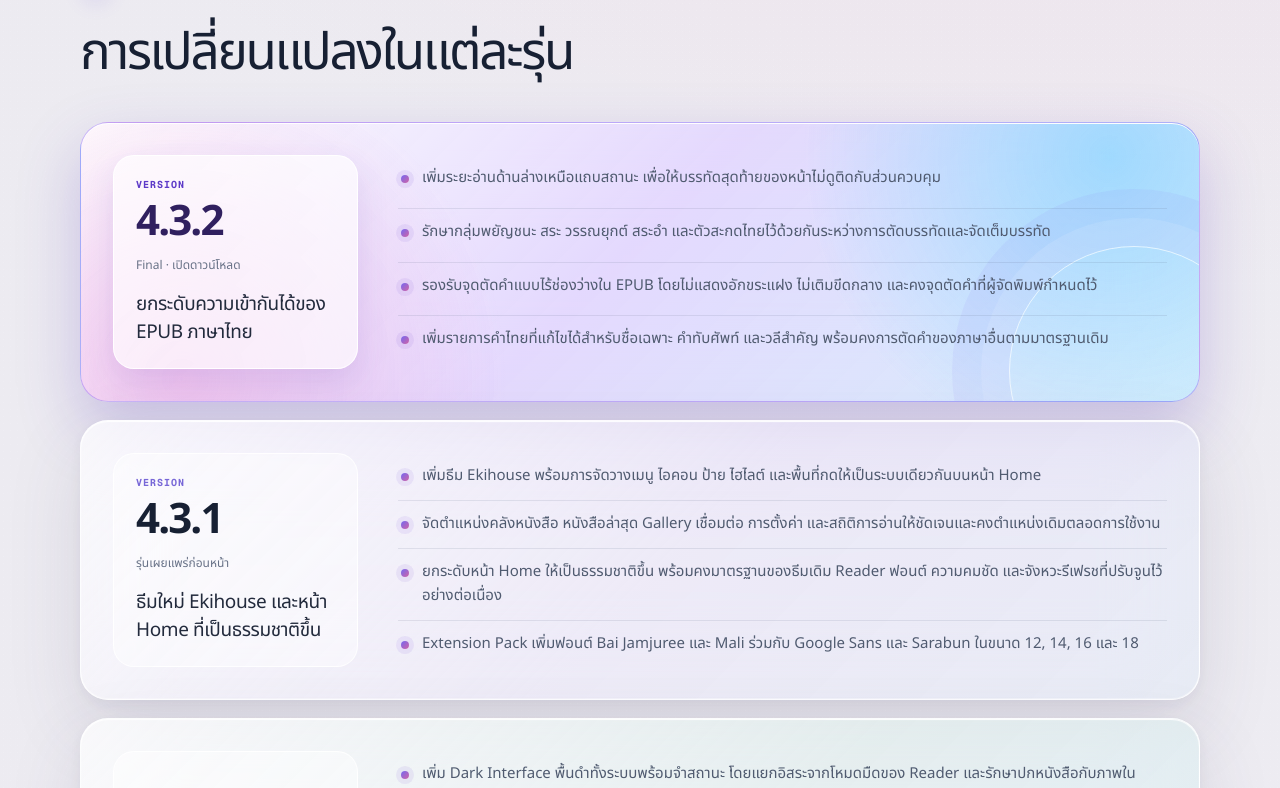
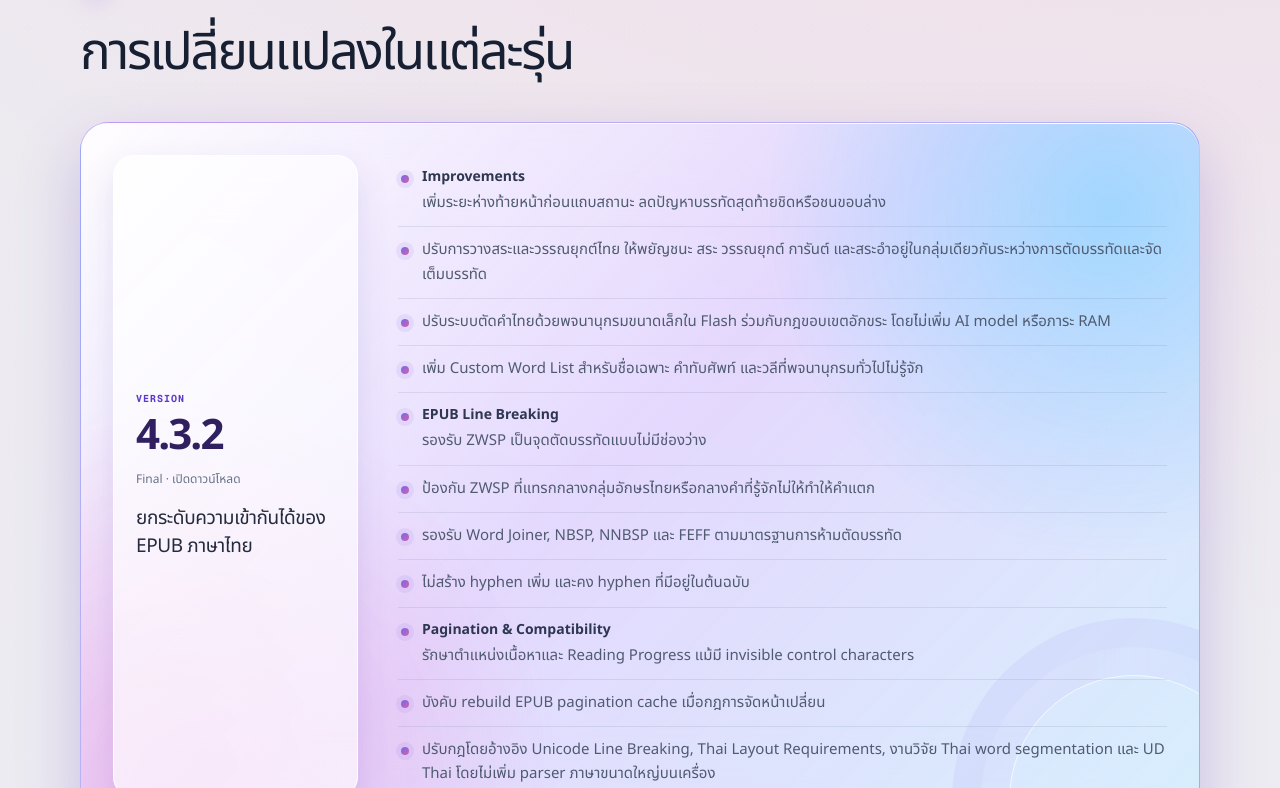
Before and after one commit to papaaiclass/ekicross, a Next.js app in the folder ekicross-site/: page / in a window 1280 px wide. Shown: the part 9772-10560 px from the top of the page. Built offline with nearby package versions, Linux system fonts and the light colour scheme.

Commit message:
docs: expand 4.3.2 changelog

```diff
--- a/ekicross-site/app/globals.css
+++ b/ekicross-site/app/globals.css
@@ -411,6 +411,7 @@ main[lang='th'] button {
 .changelog-card li { position: relative; padding: 11px 0 11px 24px; border-bottom: 1px solid rgba(94,105,133,.14); }
 .changelog-card li:last-child { border-bottom: 0; }
 .changelog-card li::before { content: ''; position: absolute; top: 20px; left: 3px; width: 8px; height: 8px; border-radius: 50%; background: linear-gradient(135deg,#7468f1,#d064a6); box-shadow: 0 0 0 5px rgba(136,103,219,.11); }
+.changelog-card li .changelog-group { display: block; margin-bottom: 4px; color: #2e3650; font-size: 14px; line-height: 1.5; }
 .changelog-card li p { margin: 0; color: #505b70; font-size: 15px; line-height: 1.62; }
 
 @media (max-width: 1000px) {
@@ -419,6 +420,8 @@ main[lang='th'] button {
 }
 @media (max-width: 850px) {
   .showcase-grid { grid-template-columns: 1fr; }
+  .showcase-device { width: min(100%, 440px); margin-inline: auto; display: grid; justify-items: center; }
+  .showcase-device figcaption { justify-self: stretch; }
   .showcase-grid figure:first-child, .showcase-grid figure:last-child { transform: none; }
   .two-releases { grid-template-columns: 1fr; }
   .support-card { grid-template-columns: 1fr; }
@@ -433,7 +436,7 @@ main[lang='th'] button {
 }
 @media (max-width: 520px) {
   .showcase, .installation, .changelog { padding: 58px 0; }
-  .showcase-device { width: min(121%, 473px); }
+  .showcase-device { width: min(100%, 440px); }
   .developer-profile { padding: 54px 0 68px; }
   .developer-copy h2 { font-size: 32px; }
   .showcase-grid figure { padding: 8px; border-radius: 23px; }
--- a/ekicross-site/app/page.tsx
+++ b/ekicross-site/app/page.tsx
@@ -307,20 +307,51 @@ const changelogEntries = [
     headline: { th: 'ยกระดับความเข้ากันได้ของ EPUB ภาษาไทย', en: 'Improved Thai EPUB compatibility' },
     changes: [
       {
-        th: 'เพิ่มระยะอ่านด้านล่างเหนือแถบสถานะ เพื่อให้บรรทัดสุดท้ายของหน้าไม่ดูติดกับส่วนควบคุม',
-        en: 'Added a protected reading margin above the status bar, so the final line stays visually clear of the controls.',
+        title: { th: 'Improvements', en: 'Improvements' },
+        th: 'เพิ่มระยะห่างท้ายหน้าก่อนแถบสถานะ ลดปัญหาบรรทัดสุดท้ายชิดหรือชนขอบล่าง',
+        en: 'Adds bottom-page spacing before the status bar, preventing the last line from sitting against the lower edge.',
       },
       {
-        th: 'รักษากลุ่มพยัญชนะ สระ วรรณยุกต์ สระอำ และตัวสะกดไทยไว้ด้วยกันระหว่างการตัดบรรทัดและจัดเต็มบรรทัด',
-        en: 'Keeps Thai consonants, vowels, tone marks, sara am, and silent finals together during wrapping and justification.',
+        th: 'ปรับการวางสระและวรรณยุกต์ไทย ให้พยัญชนะ สระ วรรณยุกต์ การันต์ และสระอำอยู่ในกลุ่มเดียวกันระหว่างการตัดบรรทัดและจัดเต็มบรรทัด',
+        en: 'Refines Thai vowel and tone-mark placement, keeping consonants, vowels, tone marks, thanthakhat, and sara am together during wrapping and justification.',
       },
       {
-        th: 'รองรับจุดตัดคำแบบไร้ช่องว่างใน EPUB โดยไม่แสดงอักขระแฝง ไม่เติมขีดกลาง และคงจุดตัดคำที่ผู้จัดพิมพ์กำหนดไว้',
-        en: 'Handles invisible EPUB break controls without showing hidden characters or adding hyphens, while preserving publisher-defined breaks.',
+        th: 'ปรับระบบตัดคำไทยด้วยพจนานุกรมขนาดเล็กใน Flash ร่วมกับกฎขอบเขตอักขระ โดยไม่เพิ่ม AI model หรือภาระ RAM',
+        en: 'Refines Thai word breaking with a compact Flash-resident dictionary and character-boundary rules, without adding an AI model or RAM overhead.',
       },
       {
-        th: 'เพิ่มรายการคำไทยที่แก้ไขได้สำหรับชื่อเฉพาะ คำทับศัพท์ และวลีสำคัญ พร้อมคงการตัดคำของภาษาอื่นตามมาตรฐานเดิม',
-        en: 'Adds an editable Thai word list for names, transliterations, and fixed expressions while keeping established non-Thai hyphenation behavior.',
+        th: 'เพิ่ม Custom Word List สำหรับชื่อเฉพาะ คำทับศัพท์ และวลีที่พจนานุกรมทั่วไปไม่รู้จัก',
+        en: 'Adds a Custom Word List for names, transliterations, and phrases that general dictionaries do not recognise.',
+      },
+      {
+        title: { th: 'EPUB Line Breaking', en: 'EPUB Line Breaking' },
+        th: 'รองรับ ZWSP เป็นจุดตัดบรรทัดแบบไม่มีช่องว่าง',
+        en: 'Supports ZWSP as a zero-width line-break opportunity.',
+      },
+      {
+        th: 'ป้องกัน ZWSP ที่แทรกกลางกลุ่มอักษรไทยหรือกลางคำที่รู้จักไม่ให้ทำให้คำแตก',
+        en: 'Prevents ZWSP inside a Thai character cluster or a recognised word from splitting the word.',
+      },
+      {
+        th: 'รองรับ Word Joiner, NBSP, NNBSP และ FEFF ตามมาตรฐานการห้ามตัดบรรทัด',
+        en: 'Supports Word Joiner, NBSP, NNBSP, and FEFF according to no-break line-breaking rules.',
+      },
+      {
+        th: 'ไม่สร้าง hyphen เพิ่ม และคง hyphen ที่มีอยู่ในต้นฉบับ',
+        en: 'Does not insert additional hyphens and preserves hyphens already present in the source.',
+      },
+      {
+        title: { th: 'Pagination & Compatibility', en: 'Pagination & Compatibility' },
+        th: 'รักษาตำแหน่งเนื้อหาและ Reading Progress แม้มี invisible control characters',
+        en: 'Preserves content position and Reading Progress even when invisible control characters are present.',
+      },
+      {
+        th: 'บังคับ rebuild EPUB pagination cache เมื่อกฎการจัดหน้าเปลี่ยน',
+        en: 'Forces an EPUB pagination-cache rebuild whenever layout rules change.',
+      },
+      {
+        th: 'ปรับกฎโดยอ้างอิง Unicode Line Breaking, Thai Layout Requirements, งานวิจัย Thai word segmentation และ UD Thai โดยไม่เพิ่ม parser ภาษาขนาดใหญ่บนเครื่อง',
+        en: 'Refines the rules using Unicode Line Breaking, Thai Layout Requirements, Thai word-segmentation research, and UD Thai without adding a large on-device language parser.',
       },
     ],
   },
@@ -645,7 +676,10 @@ export default function Home() {
         <div className="changelog-list">
           {changelogEntries.map(entry => <article className={`changelog-card changelog-${entry.state} glass`} key={entry.version}>
             <div className="changelog-version"><span>VERSION</span><strong>{entry.version}</strong><small>{entry.status[lang]}</small><h3>{entry.headline[lang]}</h3></div>
-            <ul>{entry.changes.map(change => <li key={change.th}><p>{change[lang]}</p></li>)}</ul>
+            <ul>{entry.changes.map(change => {
+              const category = change.title?.[lang];
+              return <li key={change.th}>{category && <strong className="changelog-group">{category}</strong>}<p>{change[lang]}</p></li>;
+            })}</ul>
           </article>)}
         </div>
       </section>
```
